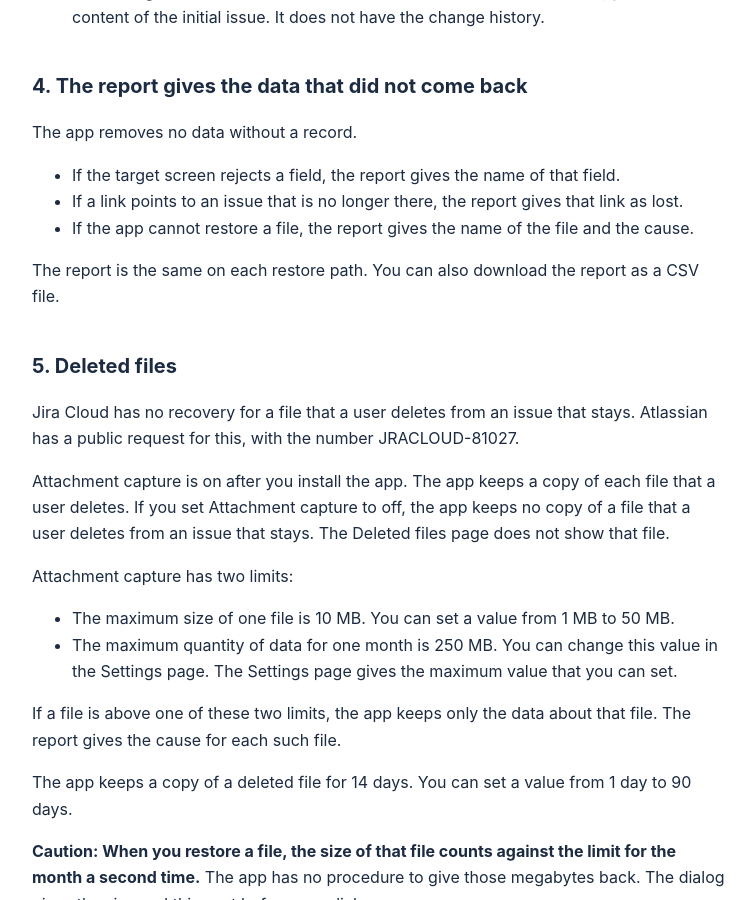
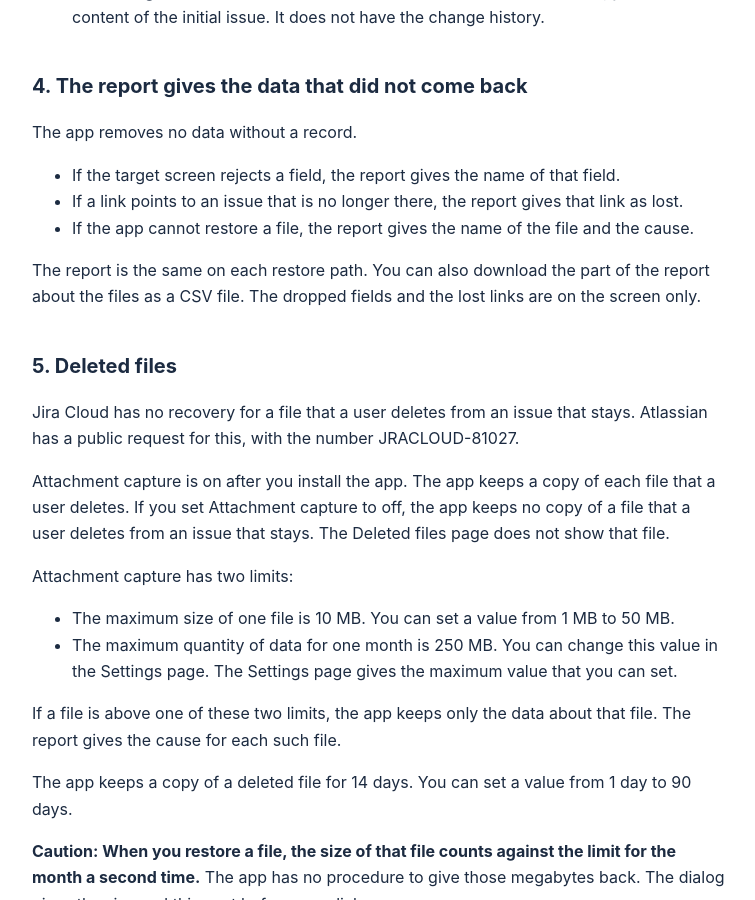
Before and after one commit to WTurunen/undelete-legal, a Jekyll site: the page built from docs.md, in a window 1280 px wide and 900 px high, scrolled down 1315 px. Shown: the whole window, without its empty margins (260-1015 px from the left). Built offline with Jekyll 4.4.1, drawn with Linux system fonts in a browser that asks for light colours.

Commit message:
Correct the CSV claim: only the attachment part downloads
csv.ts emits file columns only. Dropped fields and lost links appear on the
screen report and never in the export.

```diff
--- a/docs.md
+++ b/docs.md
@@ -60,8 +60,9 @@ The app removes no data without a record.
   lost.
 - If the app cannot restore a file, the report gives the name of the file and the cause.
 
-The report is the same on each restore path. You can also download the report as a CSV
-file.
+The report is the same on each restore path. You can also download the part of the report
+about the files as a CSV file. The dropped fields and the lost links are on the screen
+only.
 
 ## 5. Deleted files
 
```
